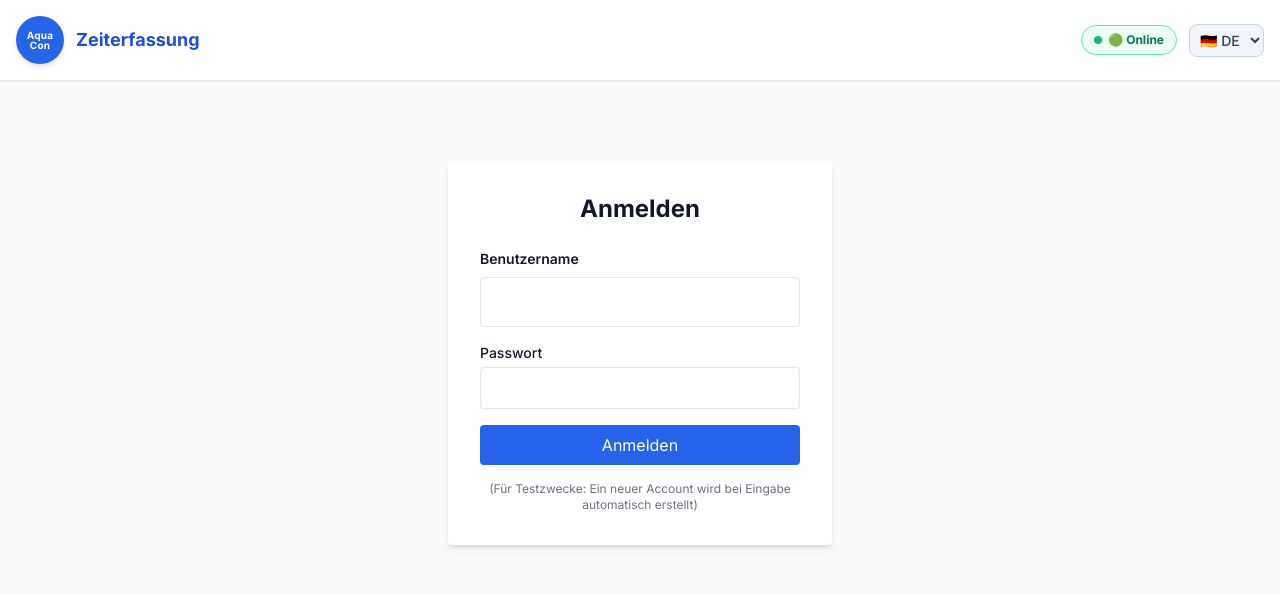
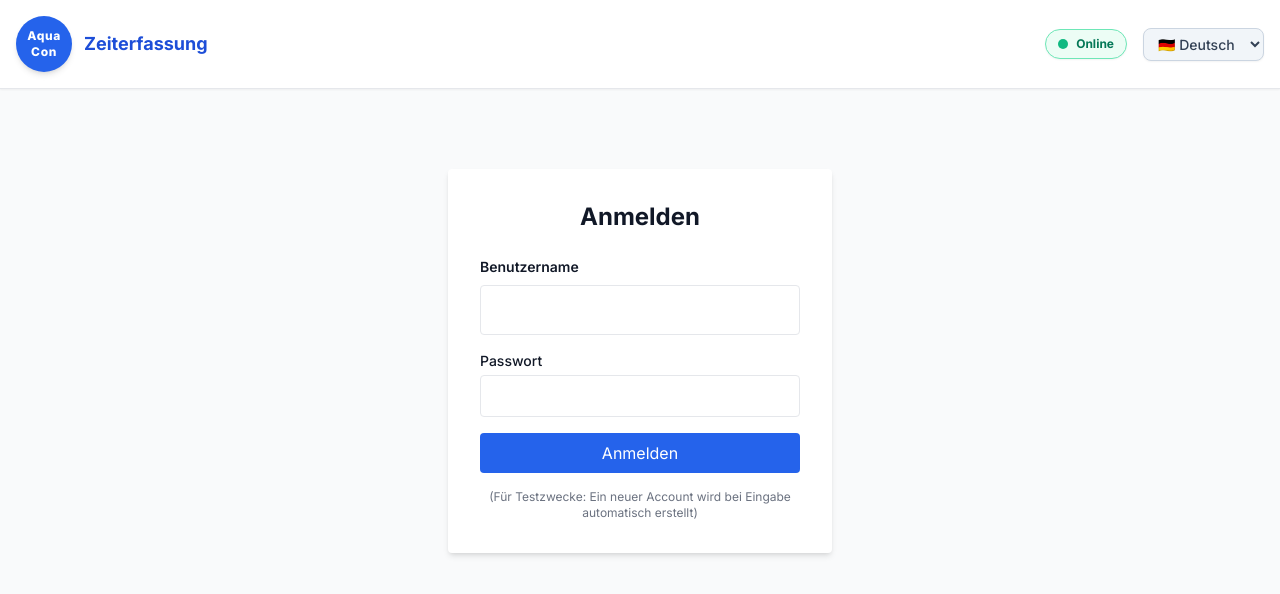
Before and after one commit to teamtrack1019/AquaCon-Zeiterfassung, a Next.js app: page / in a window 1280 px wide. Shown: the top 594 px of the page. Built offline with nearby package versions, Linux system fonts and the light colour scheme; no server answers.

Commit message:
Enlarge logo, restore full language names Deutsch/Russkiy, fix duplicate indicator dot in status badge, and enhance spacing

```diff
--- a/src/components/Header.tsx
+++ b/src/components/Header.tsx
@@ -7,19 +7,21 @@ export default function Header() {
   const { status, pendingCount, syncNow } = useSync();
 
   return (
-    <header className="bg-white text-slate-800 px-4 py-3 sm:py-4 shadow-sm border-b flex justify-between items-center gap-2 sticky top-0 z-30">
+    <header className="bg-white text-slate-800 px-4 py-3 sm:py-4 shadow-sm border-b flex justify-between items-center gap-3 sticky top-0 z-30">
       <div className="flex items-center gap-3">
-        {/* Yuvarlak Mavi Daire Logo */}
-        <div className="flex items-center justify-center w-10 h-10 sm:w-12 sm:h-12 rounded-full bg-blue-600 shadow-md flex-shrink-0">
-          <span className="text-white font-bold text-[9px] sm:text-[10px] tracking-wide leading-none text-center">Aqua<br/>Con</span>
+        {/* Yuvarlak Mavi Daire Logo - Büyütüldü */}
+        <div className="flex items-center justify-center w-12 h-12 sm:w-14 sm:h-14 rounded-full bg-blue-600 shadow-md flex-shrink-0">
+          <span className="text-white font-extrabold text-[11px] sm:text-xs tracking-wider leading-tight text-center">
+            Aqua<br />Con
+          </span>
         </div>
         <div className="text-base sm:text-lg font-bold text-blue-700 hidden sm:block">
           Zeiterfassung
         </div>
       </div>
 
-      <div className="flex items-center gap-2 sm:gap-3">
-        {/* Network & Sync Status Badge (Dil seçiminin hemen solunda) */}
+      <div className="flex items-center gap-3 sm:gap-4">
+        {/* Network & Sync Status Badge */}
         <button
           type="button"
           onClick={() => {
@@ -32,7 +34,7 @@ export default function Header() {
               ? 'Senkronize ediliyor...'
               : 'Online - Bağlantı aktif'
           }
-          className={`flex items-center gap-1.5 px-3 py-1.5 rounded-full text-xs font-bold border shadow-sm transition-all flex-shrink-0 ${
+          className={`flex items-center gap-2 px-3 py-1.5 rounded-full text-xs font-bold border shadow-sm transition-all flex-shrink-0 ${
             status === 'offline'
               ? 'bg-amber-50 text-amber-800 border-amber-300 ring-1 ring-amber-300'
               : status === 'syncing'
@@ -42,21 +44,24 @@ export default function Header() {
         >
           {status === 'offline' ? (
             <>
-              <span className="w-2 h-2 rounded-full bg-amber-500 animate-ping"></span>
-              <span>🟠 {t('offline')}{pendingCount > 0 ? ` (${pendingCount})` : ''}</span>
+              <span className="relative flex h-2.5 w-2.5">
+                <span className="animate-ping absolute inline-flex h-full w-full rounded-full bg-amber-400 opacity-75"></span>
+                <span className="relative inline-flex rounded-full h-2.5 w-2.5 bg-amber-500"></span>
+              </span>
+              <span>{t('offline')}{pendingCount > 0 ? ` (${pendingCount})` : ''}</span>
             </>
           ) : status === 'syncing' ? (
             <>
-              <svg className="animate-spin h-3 w-3 text-blue-600" xmlns="http://www.w3.org/2000/svg" fill="none" viewBox="0 0 24 24">
+              <svg className="animate-spin h-3.5 w-3.5 text-blue-600" xmlns="http://www.w3.org/2000/svg" fill="none" viewBox="0 0 24 24">
                 <circle className="opacity-25" cx="12" cy="12" r="10" stroke="currentColor" strokeWidth="4"></circle>
                 <path className="opacity-75" fill="currentColor" d="M4 12a8 8 0 018-8v8H4z"></path>
               </svg>
-              <span>🔵 {t('syncing')}{pendingCount > 0 ? ` (${pendingCount})` : ''}</span>
+              <span>{t('syncing')}{pendingCount > 0 ? ` (${pendingCount})` : ''}</span>
             </>
           ) : (
             <>
-              <span className="w-2 h-2 rounded-full bg-emerald-500"></span>
-              <span>🟢 {t('online')}</span>
+              <span className="h-2.5 w-2.5 rounded-full bg-emerald-500"></span>
+              <span>{t('online')}</span>
             </>
           )}
         </button>
@@ -65,10 +70,10 @@ export default function Header() {
         <select
           value={lang}
           onChange={(e) => setLang(e.target.value as 'de' | 'ru')}
-          className="bg-slate-100 text-slate-700 border border-slate-300 rounded-lg p-1.5 text-xs sm:text-sm font-medium focus:outline-none focus:ring-2 focus:ring-blue-500"
+          className="bg-slate-100 text-slate-700 border border-slate-300 rounded-lg py-1.5 px-2.5 text-xs sm:text-sm font-medium focus:outline-none focus:ring-2 focus:ring-blue-500 shadow-sm"
         >
-          <option value="de">🇩🇪 DE</option>
-          <option value="ru">🇷🇺 RU</option>
+          <option value="de">🇩🇪 Deutsch</option>
+          <option value="ru">🇷🇺 Русский</option>
         </select>
       </div>
     </header>
```
